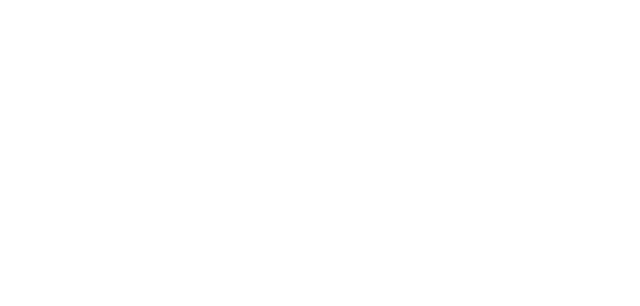
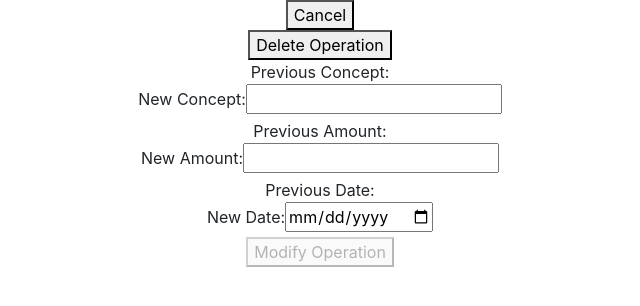
Before and after one commit to Genes48/Challenge1, a React (Create React App) app in the folder client/: page /form/1 in a window 1280 px wide. Shown: the top 306 px of the page, without its empty margins (320-960 px from the left). Built offline with nearby package versions, Linux system fonts and the light colour scheme; no server answers.

Commit message:
Funcion de borrar operaciones

```diff
--- a/client/package.json
+++ b/client/package.json
@@ -10,7 +10,7 @@
     "axios": "^1.1.2",
     "react": "^18.2.0",
     "react-bootstrap": "1.5.2",
-    "react-dom": "^18.2.0",
+    "react-dom": "^17.0.1",
     "react-redux": "^8.0.4",
     "react-router-dom": "^5.3.0",
     "react-scripts": "5.0.1",
--- a/client/src/App.js
+++ b/client/src/App.js
@@ -11,7 +11,7 @@ function App() {
       <Switch>
         <Route exact path="/" component = {Home}/>
         <Route path="/abm" component = {ABM}/>
-        <Route path="/form/:id/:concept/:amount/:date/:type" component = {Form}/>
+        <Route path="/form/:id" component = {Form}/>
         <Route exact path="/form" component = {Form}/>
       </Switch>
     </div>
--- a/client/src/components/ABM/index.js
+++ b/client/src/components/ABM/index.js
@@ -4,6 +4,7 @@ import { useDispatch, useSelector } from "react-redux";
 import { getOperations, filterType } from "../../redux/actions";
 import CardABM from "../CardABM";
 import ListGroup from 'react-bootstrap/ListGroup';
+import CardGroup from 'react-bootstrap/CardGroup';
 
 
 export default function ABM() {
@@ -34,15 +35,16 @@ export default function ABM() {
         </select>
       </div>
       <div>All operations</div>
+      <br></br>
       {operations.length?
-        <ListGroup as="ol">{operations.map(a=>{
+        <CardGroup>{operations.map(a=>{
           return(
             <ListGroup.Item
             as="li"
             className="d-flex justify-content-between align-items-start"
             key={a.id}><CardABM conc={a.concept} amo={a.amount} dat={a.date} id={a.id} type={a.type} key={a.id}></CardABM></ListGroup.Item>
           )
-        })}</ListGroup>
+        })}</CardGroup>
         :<div>
           <h2>Loading...</h2>
           </div>}
--- a/client/src/components/CardABM/index.js
+++ b/client/src/components/CardABM/index.js
@@ -1,16 +1,22 @@
 import React from 'react';
 import { Link } from 'react-router-dom';
 import ListGroup from 'react-bootstrap/ListGroup';
+import Button from 'react-bootstrap/Button';
+import Card from 'react-bootstrap/Card';
+import CardGroup from 'react-bootstrap/CardGroup';
 
-export default function Card({conc, amo, id, dat, type}) {
+export default function CardABM({conc, amo, id, dat, type}) {
 
   var d = new Date(dat)
 
   return (
-    <div className="ms-2 me-auto">
-        <div className="fw-bold"><h3>{conc}            ${amo}</h3></div>
-        {type}                {d.getDate()}/{d.getMonth()+1}/{d.getFullYear()}
-        <Link to={`/form/${id}/${conc}/${amo}/${dat}/${type}`}><button>Modify or Delete operation</button></Link>
-    </div>
+    <Card>
+    <Card.Header as="h5">{conc}</Card.Header>
+    <Card.Body>
+    <Card.Title>${amo}</Card.Title>
+    <Card.Text>{type}</Card.Text><Card.Text>{d.getDate()}/{d.getMonth()+1}/{d.getFullYear()}</Card.Text>
+    <Button variant="light"><Link to={`/form/${id}`}>Modify or Delete operation</Link></Button>
+    </Card.Body>
+    </Card>
   )
 }
--- a/client/src/components/Form/index.js
+++ b/client/src/components/Form/index.js
@@ -4,21 +4,23 @@ import { useDispatch, useSelector } from 'react-redux';
 import { createOperation, modifyOperation, getOperationsiD, deleteOperation } from '../../redux/actions';
 
 export default function Form() {
-    const { id, concept, amount, date, type } = useParams()
+    const { id } = useParams()
 
     const dispatch = useDispatch()
+    var detail = useSelector((state) => state.operation)
+    console.log("soy el detail", detail)
 
     const[disabled, setDisabled]=useState(true)
     const[disables, setDisables]=useState(true)
-    /* useEffect(()=>{
-        if(id){dispatch(getOperationsiD(id))}
-      },[dispatch, id]) */
+     useEffect(()=>{
+        dispatch(getOperationsiD(id))
+      },[dispatch, id])
 
     const [input, setInput] = useState({
-        concept:id?concept:"",
-        amount:id?amount:"",
-        date:id?date:"",
-        type:id?type:"",
+        concept:"",
+        amount:"",
+        date:"",
+        type:"",
         /* category:"" */
     })
     const [error, setError] = useState({
@@ -77,9 +79,8 @@ export default function Form() {
             })
         }
     }
-    function handleClick(e){
-        e.preventDefault();
-        deleteOperation(id)
+    function handleClick(id){
+        dispatch(deleteOperation(id))
         alert("Operation deleted")
     }
     function handleSubmit(e){
@@ -143,21 +144,24 @@ export default function Form() {
     <div>
          <Link to="/abm"><button>Cancel</button></Link>
          {id?<div>
-            <button onClick={(e)=>handleClick(e)}>Delete Operation</button>
+            <button onClick={()=>handleClick(id)}>Delete Operation</button>
             </div>:<span></span>}
          <form>
             <div>
-                <label>Concept: </label>
+            {id?<div><span>Previous Concept: {detail.concept}</span></div>:<span></span>}
+            {id?<label>New Concept: </label>:<label>Concept: </label>}
                 <input type="text" value={input.concept} name="concept" onChange={(e)=>{handleChange(e);validateConcept(e)}}/>
                 <div>{error.concept===""?<span></span>:<span>{error.concept}</span>}</div>
             </div>
             <div>
-                <label>Amount: </label>
+            {id?<div><span>Previous Amount: {detail.amount}</span></div>:<span></span>}
+            {id?<label>New Amount: </label>:<label>Amount: </label>}
                 <input type="number" value={input.amount} name="amount" onChange={(e)=>{handleChange(e);validateAmount(e)}}/>
                 <div>{error.amount===""?<span></span>:<span>{error.amount}</span>}</div>
             </div>
             <div>
-                <label>Date: </label>
+                {id?<div><span>Previous Date: {detail.date}</span></div>:<span></span>}
+                {id?<label>New Date: </label>:<label>Date: </label>}
                 <input type="date" value={input.date} name="date" onChange={(e)=>{handleChange(e);validateDate(e)}}/>
                 <div>{error.date===""?<span></span>:<span>{error.date}</span>}</div>
             </div>
--- a/client/src/redux/actions/index.js
+++ b/client/src/redux/actions/index.js
@@ -57,7 +57,7 @@ export function deleteOperation(id){
     return async function(dispatch){
         try{
             var response = await axios.delete(`http://localhost:3003/incomes/${id}`)
-            return dispatch({type:DELETE_OPERATION})
+            return response
         }
         catch(e){
             console.log(e.message)
```
